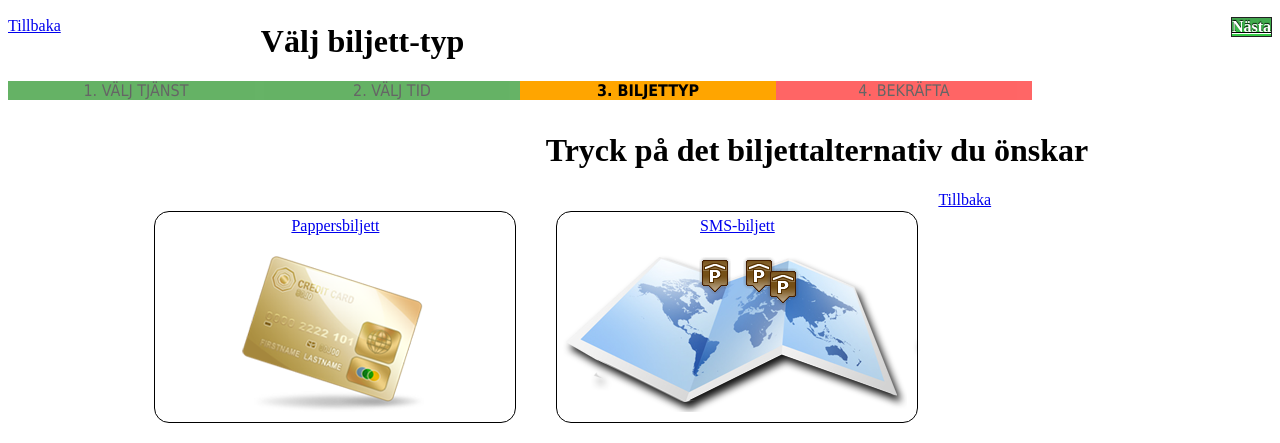
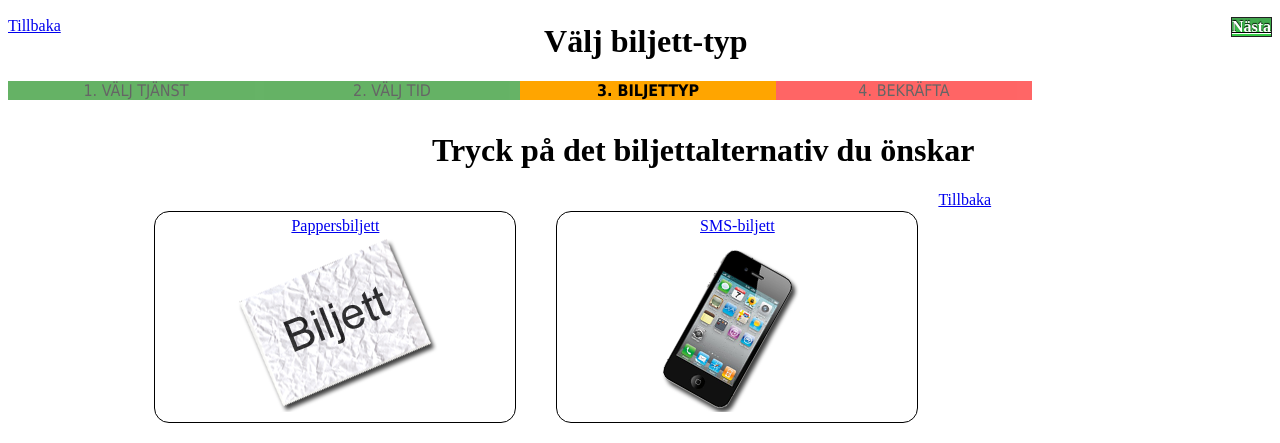
Before and after one commit to ivarsson/Parking, a PHP site: page / in a window 1280 px wide. Shown: the part 1155-1598 px from the top of the page. Run offline with PHP 8.4, Linux system fonts and the light colour scheme; some libraries are stand-ins or nearby versions.

Commit message:
Updated ticket and added pictures

```diff
--- a/style.css
+++ b/style.css
@@ -5,10 +5,10 @@ TIG061 - Projekt 2
 
 *******************/
 body {
-
+	text-align:center;
 }
 h1 {
-	margin-left:20%;
+	margin-left:0 auto;
 }
 
 #pay input {
--- a/ticket.php
+++ b/ticket.php
@@ -12,8 +12,8 @@
 	<div id="main">
 		<h1>Tryck på det biljettalternativ du önskar</h1>
 
-	<a href="#pay" class="button" style="background-image:url('images/payTicket.png'); repeat:none;" onClick="window.location.reload()" data-role="button">Pappersbiljett</a>
-		<a href="#map" class="button" style="background-image:url('images/mapsIcon.png'); repeat:none;" onClick="window.location.reload()" data-role="button">SMS-biljett</a>
+	<a href="#confirmPaper" class="button" style="background-image:url('images/paperTicket.png'); repeat:none;" onClick="window.location.reload()" data-role="button">Pappersbiljett</a>
+		<a href="#confirmMobile" class="button" style="background-image:url('images/smsTicket.png'); repeat:none;" onClick="window.location.reload()" data-role="button">SMS-biljett</a>
 
 </div>
 
```
Also changed, not shown: images/paperTicket.png (added), images/smsTicket.png (added).
